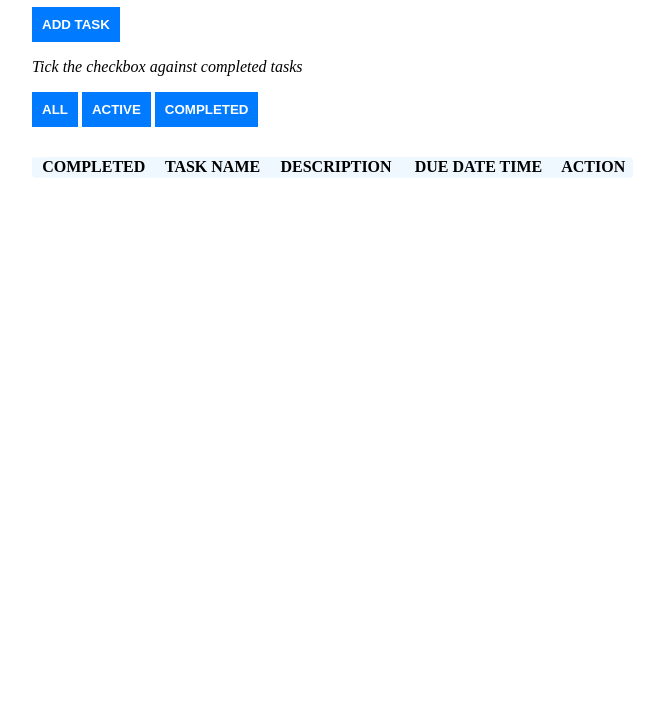
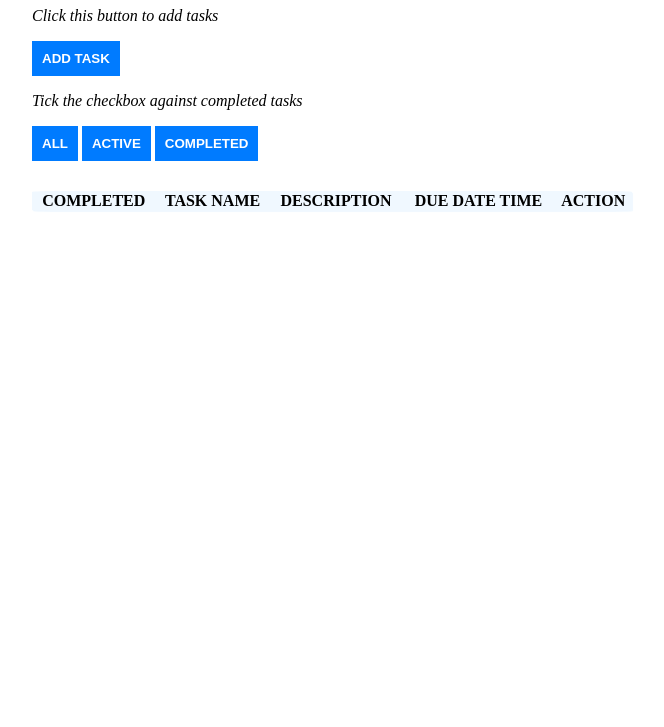
Before and after one commit to DannyTheOG/to-do-app, a plain HTML site: page index.html in a window 1280 px wide. Shown: the part 73-800 px from the top of the page, without its empty margins (308-972 px from the left). Drawn offline with Linux system fonts and the light colour scheme.

Commit message:
added new guide text

```diff
--- a/index.html
+++ b/index.html
@@ -10,6 +10,9 @@
 <body>
     <div id="app">
         <h1>To-Do App</h1>
+        <p>
+            <i>Click this button to add tasks</i>
+        </p>
         <button id = "addTask">ADD TASK</button>
         <form id = "addTaskForm" style = "display: none;">
             <label for = "taskName">Task name:</label><br>
```
